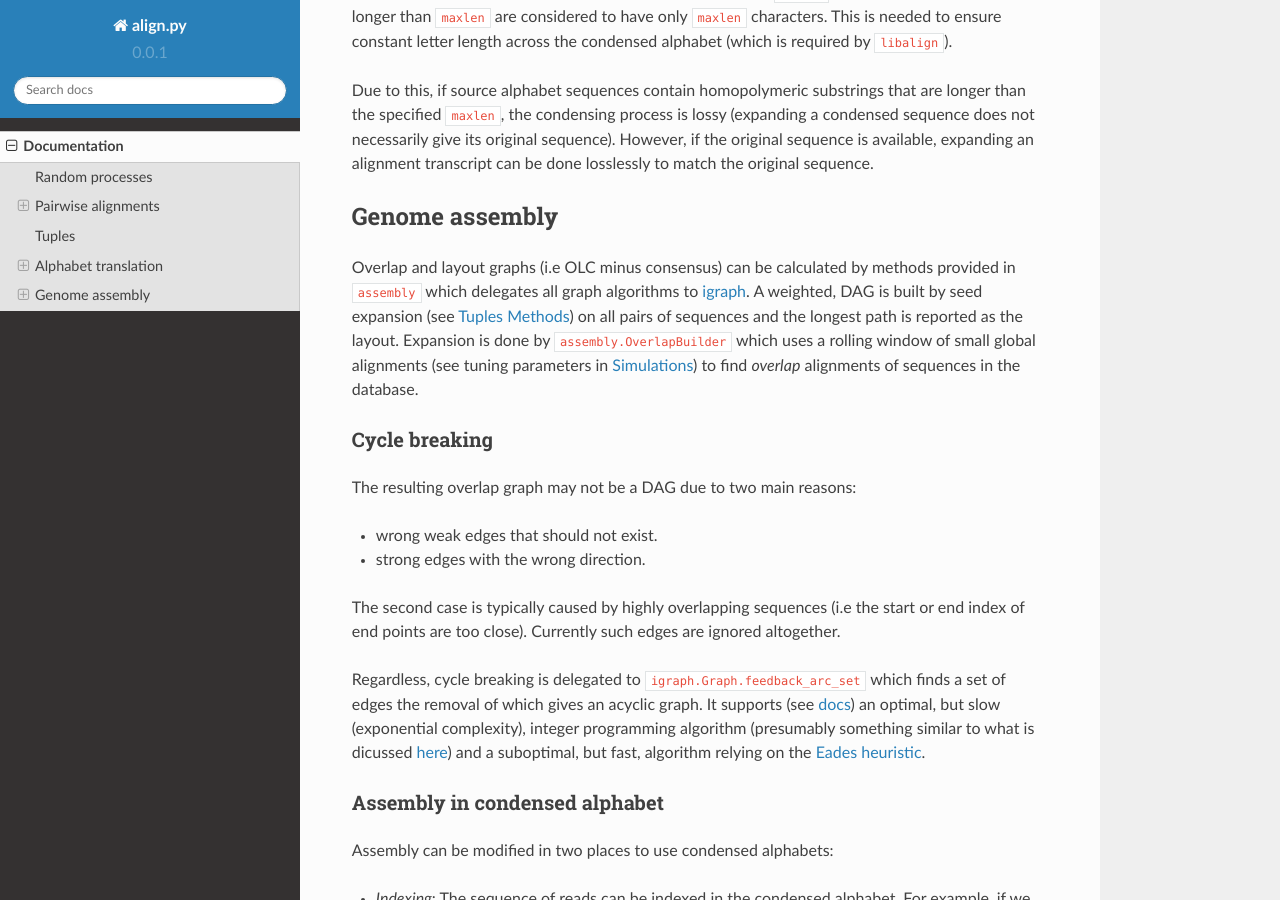
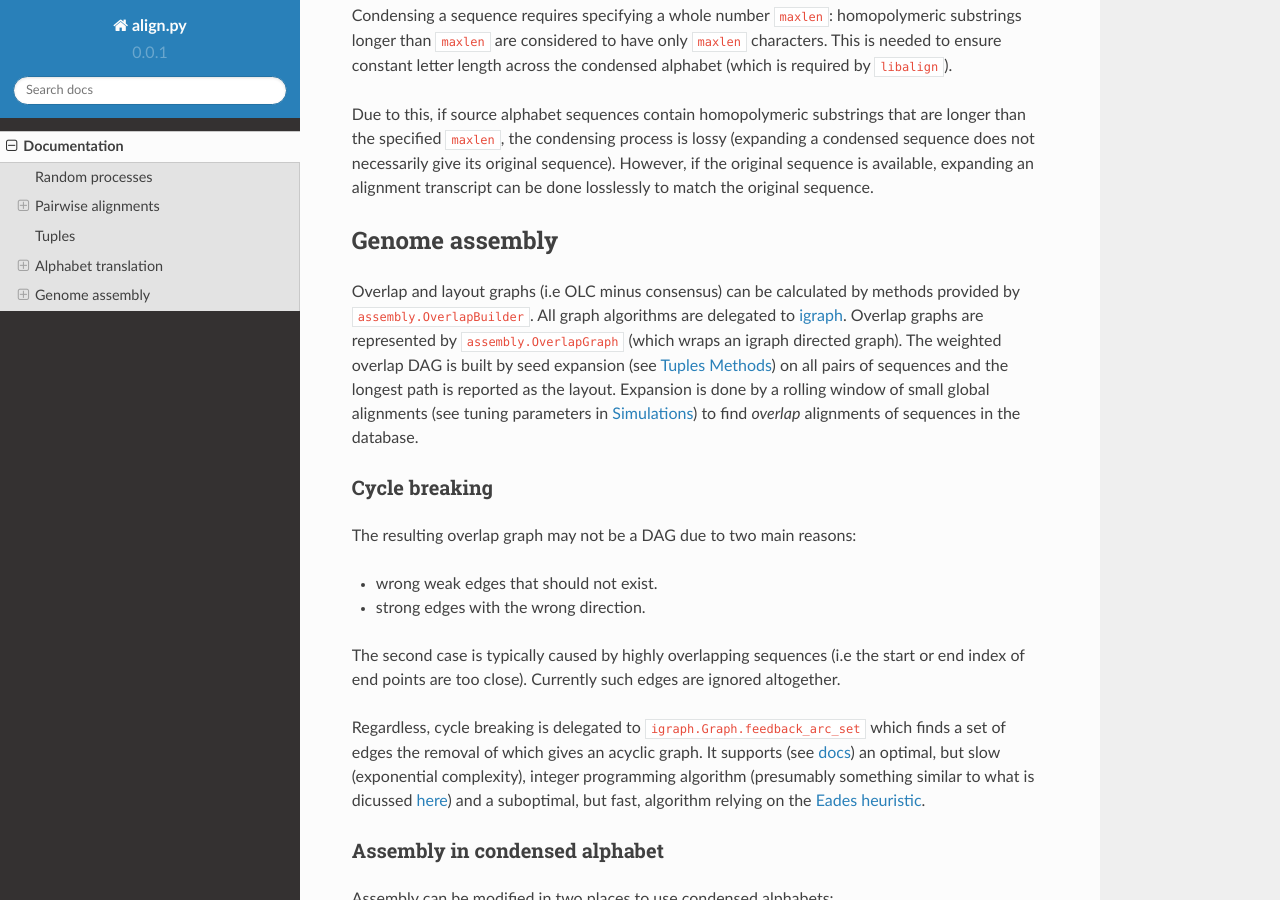
Before and after one commit to amirkdv/biseqt, a Sphinx documentation site: the page built from docs/docs.rst, in a window 1280 px wide and 900 px high, scrolled down 3074 px. Built offline with Sphinx 7.4.7 and the Read the Docs theme 2.0.0, drawn with Linux system fonts in a browser that asks for light colours; pages that are not in the unit, such as notebooks, are missing from menus; some of the changed text lies outside the part shown.

```diff
--- a/docs/docs.rst
+++ b/docs/docs.rst
@@ -17,7 +17,8 @@ Pairwise alignments
 The core dynamic programming algorithm is implemented `in
 C <https://github.com/amirkdv/align.py/blob/master/align/libalign.c>`__
 and interfaced using `cffi <https://cffi.readthedocs.org/en/latest/>`__.
-The following are supported by ``libalign``:
+The following are supported by ``libalign`` (the C implementaion) and
+exposed to Python by the ``pw`` module:
 
 -  *Global* alignments, i.e Needleman-Wunsch.
 -  *Local* alignments, i.e Smith-Waterman.
@@ -178,13 +179,15 @@ Genome assembly
 ---------------
 
 Overlap and layout graphs (i.e OLC minus consensus) can be calculated by
-methods provided in ``assembly`` which delegates all graph algorithms to
-`igraph <http://igraph.org/python/>`__. A weighted, DAG is built by seed
-expansion (see `Tuples Methods <#tuples>`__) on all pairs of sequences
-and the longest path is reported as the layout. Expansion is done by
-``assembly.OverlapBuilder`` which uses a rolling window of small global
-alignments (see tuning parameters in `Simulations <#simulations>`__) to
-find *overlap* alignments of sequences in the database.
+methods provided by ``assembly.OverlapBuilder``. All graph algorithms
+are delegated to `igraph <http://igraph.org/python/>`__. Overlap graphs
+are represented by ``assembly.OverlapGraph`` (which wraps an igraph
+directed graph). The weighted overlap DAG is built by seed expansion
+(see `Tuples Methods <#tuples>`__) on all pairs of sequences and the
+longest path is reported as the layout. Expansion is done by a rolling
+window of small global alignments (see tuning parameters in
+`Simulations <#simulations>`__) to find *overlap* alignments of
+sequences in the database.
 
 Cycle breaking
 ~~~~~~~~~~~~~~
```
Also changed, not shown: README.md (+10 -7 lines), docs.md (+10 -7 lines).
